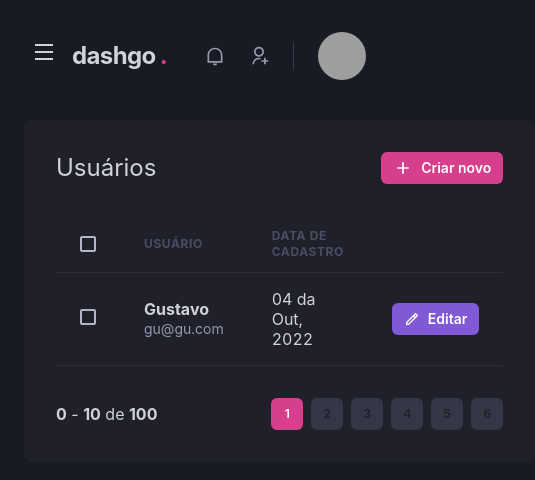
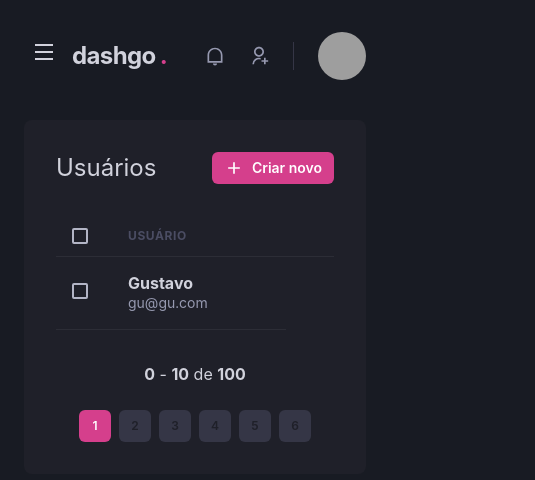
Before and after one commit to Gustavo-drafts/template-ignite-dashgo-04, a Next.js app: page /users in a window 390 px wide. Shown: the top 480 px of the page, 535 px wide, since content can reach past the window. Built offline with nearby package versions, Linux system fonts and the light colour scheme; grey boxes are pictures that could not be loaded.

Commit message:
finally apply responsivity on pages

```diff
--- a/src/components/Pagination/index.tsx
+++ b/src/components/Pagination/index.tsx
@@ -4,7 +4,7 @@ import { PaginationItem } from "./PaginationItem";
 export function Pagination() {
   return (
     <Stack
-      direction='row'
+      direction={['column', 'row']}
       spacing='6'
       mt='8'
       justify='space-between'
--- a/src/contexts/SidebarDrawerContext.tsx
+++ b/src/contexts/SidebarDrawerContext.tsx
@@ -1,5 +1,6 @@
 import { useDisclosure, UseDisclosureReturn } from "@chakra-ui/react";
-import { createContext, ReactNode, useContext } from "react";
+import { useRouter } from "next/router";
+import { createContext, ReactNode, useContext, useEffect } from "react";
 
 interface SidebarDrawerProviderProps {
   children: ReactNode;
@@ -7,10 +8,15 @@ interface SidebarDrawerProviderProps {
 
 type SidebarDrawerContextData = UseDisclosureReturn
 
-const SidebarDrawerContext = createContext({} as SidebarDrawerContextData)
+const SidebarDrawerContext = createContext( {} as SidebarDrawerContextData )
 
 export function SidebarDrawerProvider( { children }: SidebarDrawerProviderProps ) {
   const disclosure = useDisclosure()
+  const router = useRouter()
+
+  useEffect( () => {
+    disclosure.onClose()
+  }, [router.asPath] )
 
   return (
     <SidebarDrawerContext.Provider value={disclosure}>
@@ -20,4 +26,4 @@ export function SidebarDrawerProvider( { children }: SidebarDrawerProviderProps
 }
 
 // criando um hook personallizados
-export const useSidebarDrawer = () => useContext(SidebarDrawerContext)
+export const useSidebarDrawer = () => useContext( SidebarDrawerContext )
--- a/src/pages/dashboard.tsx
+++ b/src/pages/dashboard.tsx
@@ -73,7 +73,7 @@ export default function Dashboard() {
 
         <SimpleGrid flex='1' gap='4' minChildWidth={'320px'} alignItems='flex-start'>
           <Box
-            p='8'
+            p={['6', '8']}
             bg='gray.800'
             borderRadius={8}
             pb='4'
@@ -82,7 +82,7 @@ export default function Dashboard() {
             <Chart type="area" height={160} options={options} series={series} />
           </Box>
           <Box
-            p='8'
+            p={['6', '8']}
             bg='gray.800'
             borderRadius={8}
             pb='4'
--- a/src/pages/users/create.tsx
+++ b/src/pages/users/create.tsx
@@ -11,18 +11,18 @@ export default function CreateUser() {
       <Flex w='100%' my='6' maxWidth={1480} mx='auto' px='6'>
         <Sidebar />
 
-        <Box flex='1' borderRadius={8} bg="gray.800" p='8'>
+        <Box flex='1' borderRadius={8} bg="gray.800" p={['6', '8']}>
           <Heading size='lg' fontWeight='normal'>Criar usuário</Heading>
 
           <Divider my='6' borderColor={'gray.700'} />
 
           <VStack spacing={8}>
-            <SimpleGrid minChildWidth={'248px'} spacing='8' w={'100%'}>
+            <SimpleGrid minChildWidth={'248px'} spacing={['6', '8']} w={'100%'}>
               <Input name='name' label="Nome completo" />
               <Input name='email' type='email' label="e-mail" />
             </SimpleGrid>
 
-            <SimpleGrid minChildWidth={'248px'} spacing='8' w={'100%'}>
+            <SimpleGrid minChildWidth={'248px'} spacing={['6', '8']} w={'100%'}>
               <Input name='password' type='password' label="Senha" />
               <Input name='password_confirmation' type='password' label="Repita a senha" />
             </SimpleGrid>
--- a/src/pages/users/index.tsx
+++ b/src/pages/users/index.tsx
@@ -1,10 +1,15 @@
-import { Box, Button, Center, Checkbox, Flex, Heading, Icon, Table, Tbody, Td, Text, Th, Thead, Tr } from "@chakra-ui/react";
+import { Box, Button, Center, Checkbox, Flex, Heading, Icon, Table, Tbody, Td, Text, Th, Thead, Tr, useBreakpointValue } from "@chakra-ui/react";
 import { RiAddLine, RiPencilLine } from "react-icons/ri";
 import { Header } from "../../components/Header";
 import { Pagination } from "../../components/Pagination";
 import { Sidebar } from "../../components/Sidebar";
 
 export default function UserList() {
+  const isWideScreen = useBreakpointValue( {
+    base: true,
+    md: false
+  } )
+
   return (
     <Box>
       <Header />
@@ -30,17 +35,17 @@ export default function UserList() {
           <Table colorScheme='whiteAlpha'>
             <Thead>
               <Tr>
-                <Th px='6' color='gray.300' width='8'>
+                <Th px={['4','4','6']} color='gray.300' width='8'>
                   <Checkbox colorScheme='pink' />
                 </Th>
                 <Th>Usuário</Th>
-                <Th>Data de cadastro</Th>
+                {!isWideScreen && <Th>Data de cadastro</Th>}
                 <Th w='8'></Th>
               </Tr>
             </Thead>
             <Tbody>
               <Tr>
-                <Td px={6}>
+                <Td px={['4','4','6']}>
                   <Checkbox colorScheme='pink' />
                 </Td>
                 <Td>
@@ -49,8 +54,8 @@ export default function UserList() {
                     <Text fontSize='sm' color='gray.300'>gu@gu.com</Text>
                   </Box>
                 </Td>
-                <Td>04 da Out, 2022</Td>
-                <Td>
+                {!isWideScreen && <Td>04 da Out, 2022</Td>}
+                {/* <Td>
                   <Button
                     as='a'
                     size='sm'
@@ -60,7 +65,7 @@ export default function UserList() {
                   >
                     Editar
                   </Button>
-                </Td>
+                </Td> */}
               </Tr>
             </Tbody>
           </Table>
```
